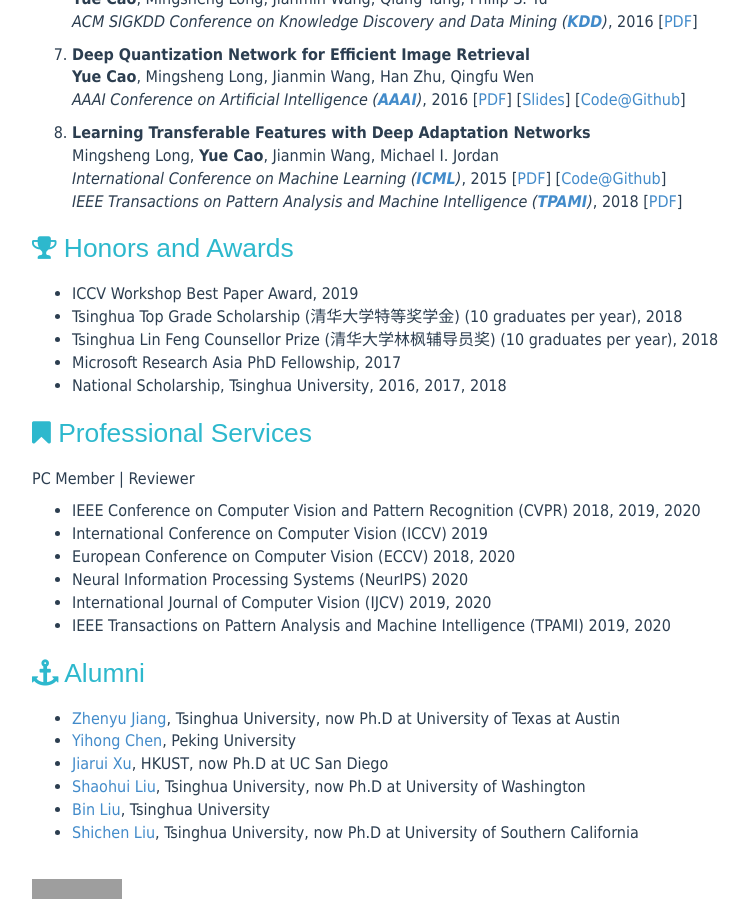
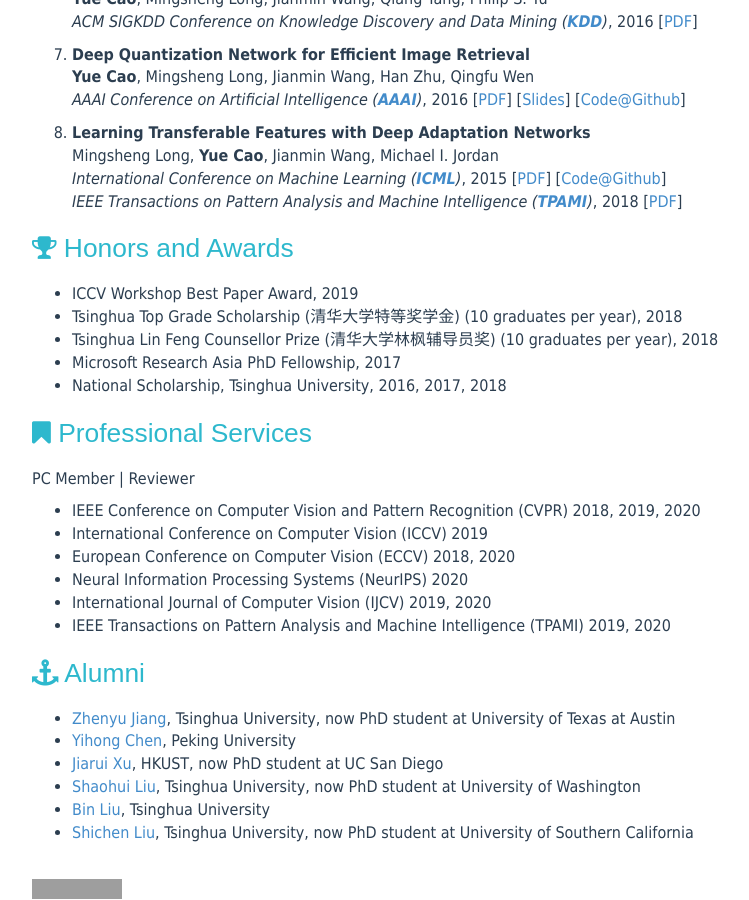
Before and after one commit to caoyue10/caoyue10.github.io, a Jekyll site: the page built from index.html, in a window 1280 px wide and 900 px high, scrolled down 1207 px. Shown: the whole window, without its empty margins (138-887 px from the left). Built offline with Jekyll 4.4.1, drawn with Linux system fonts in a browser that asks for light colours; the list of posts is cut into pages by our own code; grey boxes are pictures that could not be loaded.

Commit message:
Update index.html

```diff
--- a/index.html
+++ b/index.html
@@ -144,12 +144,12 @@ tagline:
     </header>
 	<p>
 	<ul>
-            <li><a href="https://zhenyujiang.me/">Zhenyu Jiang</a>, Tsinghua University, now Ph.D at University of Texas at Austin</li>
+            <li><a href="https://zhenyujiang.me/">Zhenyu Jiang</a>, Tsinghua University, now PhD student at University of Texas at Austin</li>
             <li><a href="https://scalsol.github.io/">Yihong Chen</a>, Peking University</li>
-            <li><a href="http://jerryxu.net/">Jiarui Xu</a>, HKUST, now Ph.D at UC San Diego</li>
-            <li><a href="http://b1ueber2y.me/">Shaohui Liu</a>, Tsinghua University, now Ph.D at University of Washington</li>
+            <li><a href="http://jerryxu.net/">Jiarui Xu</a>, HKUST, now PhD student at UC San Diego</li>
+            <li><a href="http://b1ueber2y.me/">Shaohui Liu</a>, Tsinghua University, now PhD student at University of Washington</li>
             <li><a href="https://scholar.google.com/citations?user=-RYlJvYAAAAJ&hl=zh-CN">Bin Liu</a>, Tsinghua University</li>
-            <li><a href="https://shichenliu.github.io/">Shichen Liu</a>, Tsinghua University, now Ph.D at University of Southern California</li>
+            <li><a href="https://shichenliu.github.io/">Shichen Liu</a>, Tsinghua University, now PhD student at University of Southern California</li>
 	</ul>
 	</p>
 </div>
```
